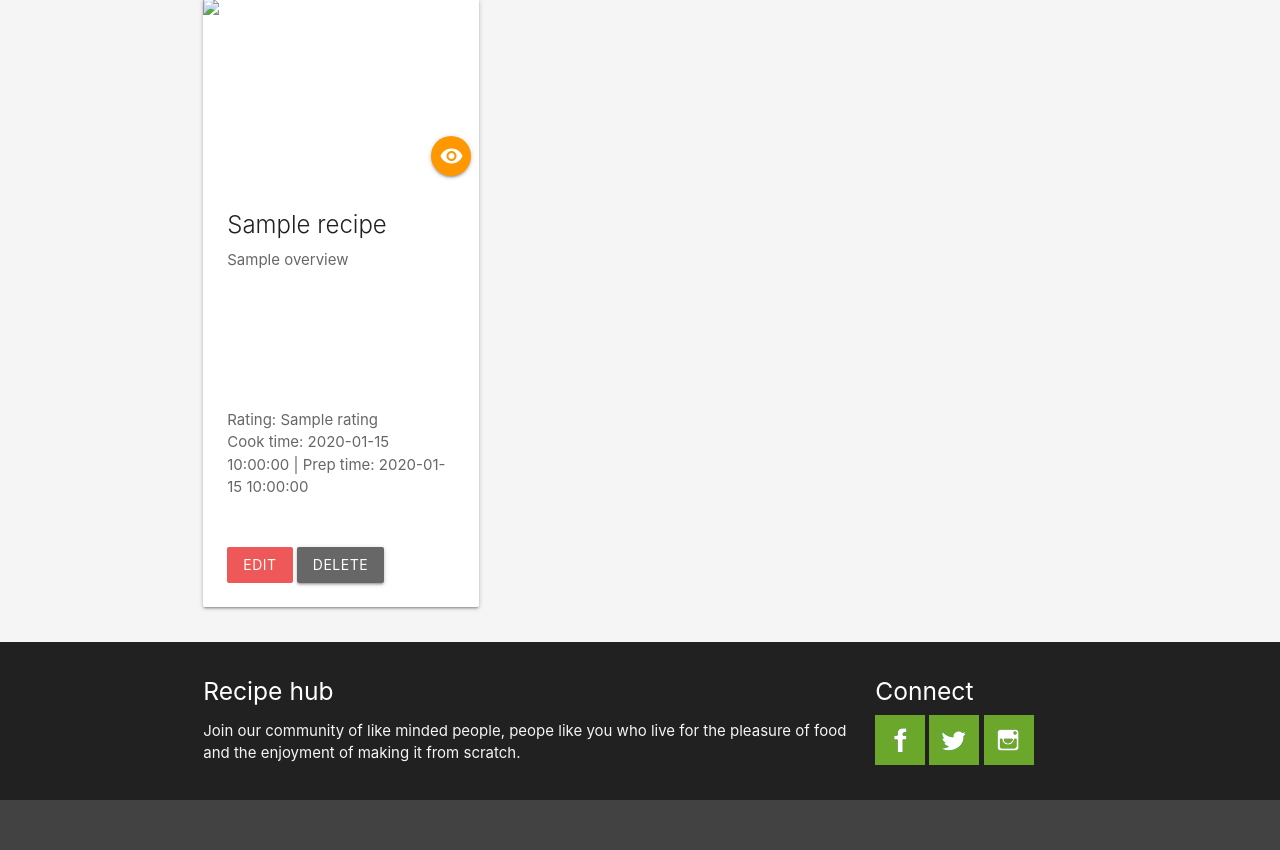
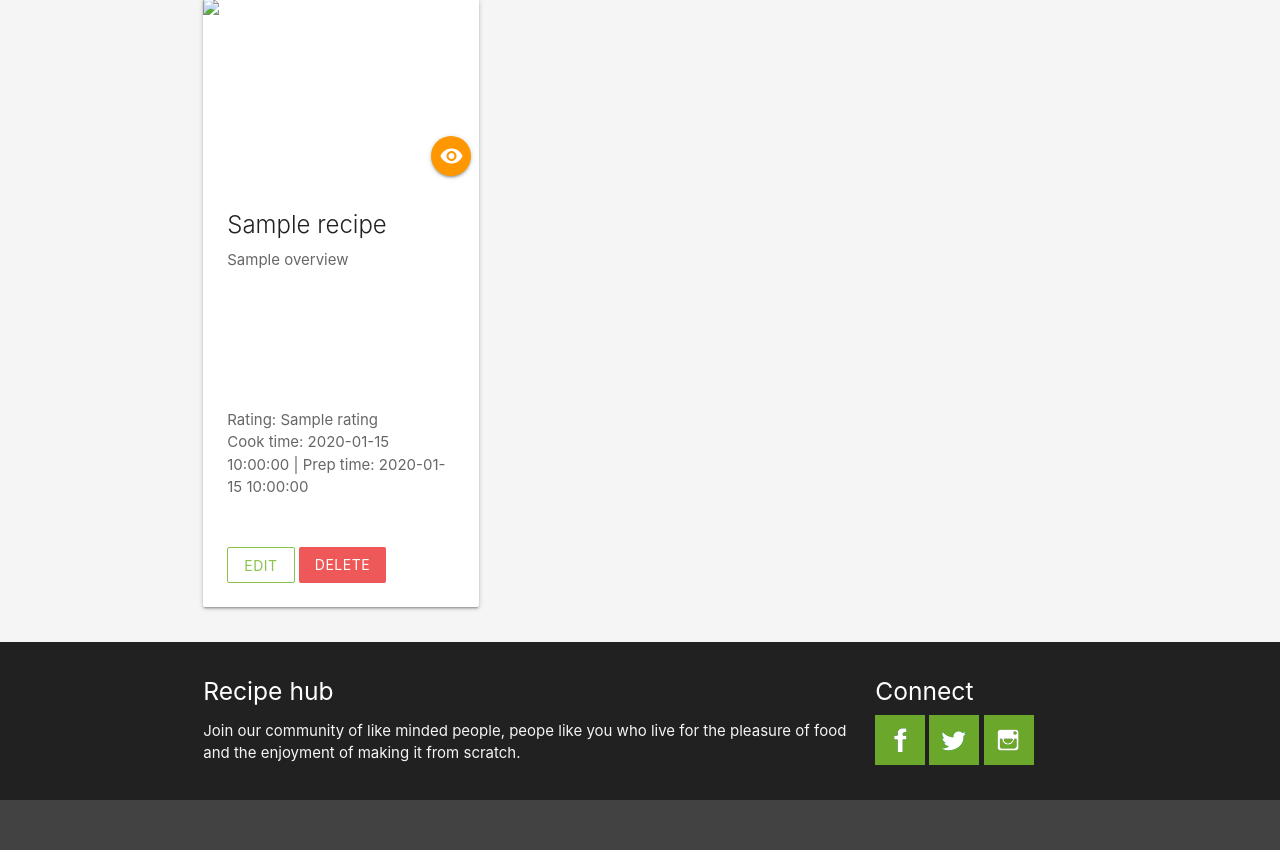
Before and after one commit to Code-Institute-Submissions/Baynuts-milestone-project-3, a Flask app: template templates/recipes.html in a window 1280 px wide. Shown: the part 84-934 px from the top of the page. Run offline with Flask 2, Linux system fonts and the light colour scheme; a user stored in the database is signed in; the template is opened without the code that fills it: most values are stand-ins (such as "Sample title", 1, 10 or a date in 2020); a database or web service that is not in the repository returns one stand-in record (values such as "Sample title"); some libraries are stand-ins or nearby versions.

Commit message:
Button colour change

```diff
--- a/templates/recipes.html
+++ b/templates/recipes.html
@@ -26,9 +26,9 @@
                 {% if current_user.is_authenticated %}
                 <div class="card-content">
                     <p>
-                        <a href="{{url_for('edit_recipe', recipe_id=recipe._id)}}" class="waves-effect waves-light btn btn-delete">Edit</a>
+                        <a href="{{url_for('edit_recipe', recipe_id=recipe._id)}}" class="waves-effect waves-light btn btn-edit">Edit</a>
 
-                        <a class="waves-effect waves-light btn modal-trigger" href="#modal1">Delete</a>
+                        <a class="waves-effect waves-light btn modal-trigger btn-delete" href="#modal1">Delete</a>
 
                           <!-- Modal Structure -->
                           <div id="modal1" class="modal">
```
